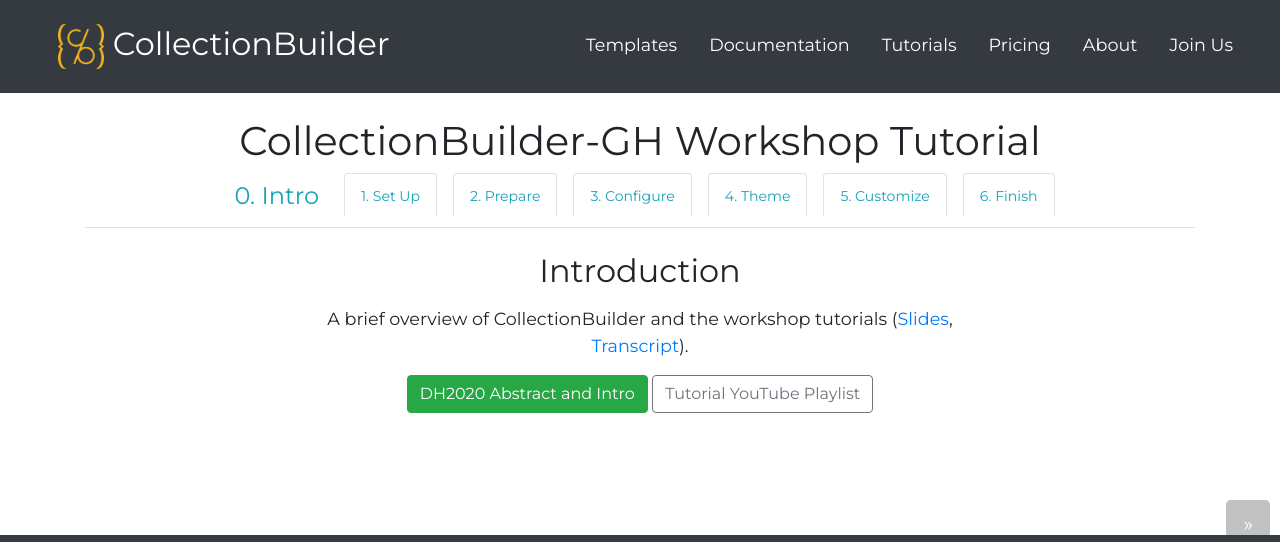
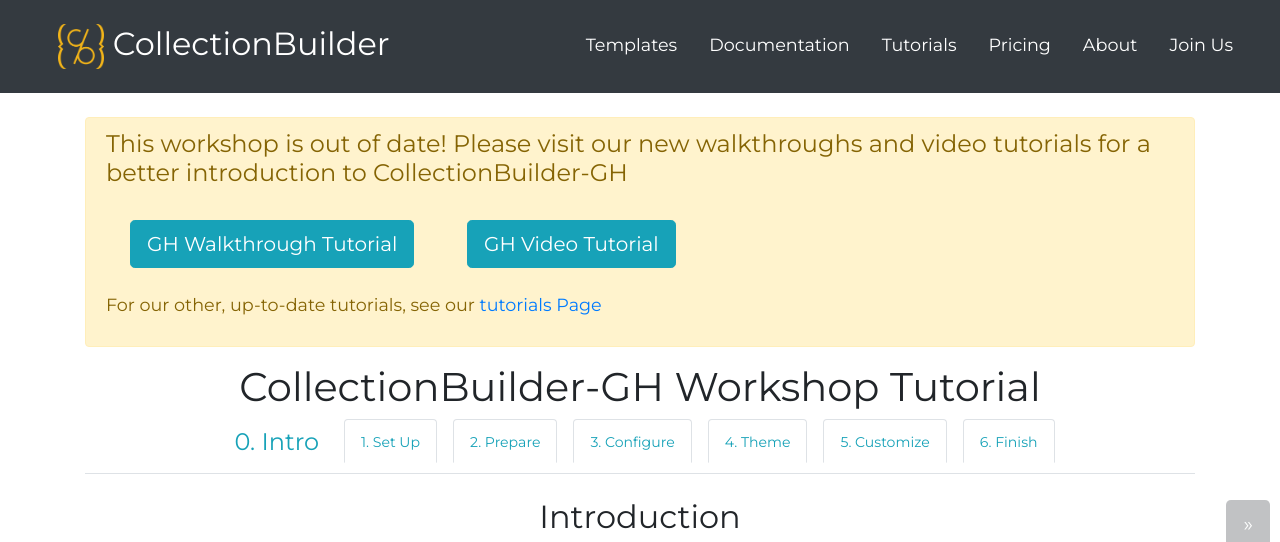
Before and after one commit to CollectionBuilder/collectionbuilder.github.io, a Jekyll site: the page built from _workshop-gh/introduction.md, in a window 1280 px wide. Shown: the top 542 px of the page. Built offline with Jekyll 4.4.1, drawn with Linux system fonts in a browser that asks for light colours; comment, search, counter and statistics services are not loaded.

Commit message:
push users to new tutorials when visiting older site

```diff
--- a/_layouts/workshop.html
+++ b/_layouts/workshop.html
@@ -2,6 +2,16 @@
 layout: default
 ---
 <div class="container">
+  <div class="alert alert-warning" role="alert">
+    <h4>This workshop is out of date! Please visit our new walkthroughs and video tutorials for a better introduction to CollectionBuilder-GH</h4>
+    <a class="btn btn-lg btn-info m-4" href="https://collectionbuilder.github.io/cb-docs/docs/walkthroughs/gh-walkthrough/">GH Walkthrough Tutorial </a>
+    <a class="btn btn-lg btn-info m-4" href="https://www.youtube.com/playlist?list=PLt9zT3xACQo7q72AfphJzH41OiPcZrF4H">GH Video Tutorial </a>
+
+    <p>For our other, up-to-date tutorials, see our
+    <a href="https://collectionbuilder.github.io/tutorials.html">tutorials Page </a></p>
+
+
+  </div>
 <h1 class="text-center">CollectionBuilder-GH Workshop Tutorial</h1>
 {%assign modules = site.workshop-gh | sort: "step"  %}
 <ul class="nav nav-tabs bg-white justify-content-center">{%for module in modules %}
```
